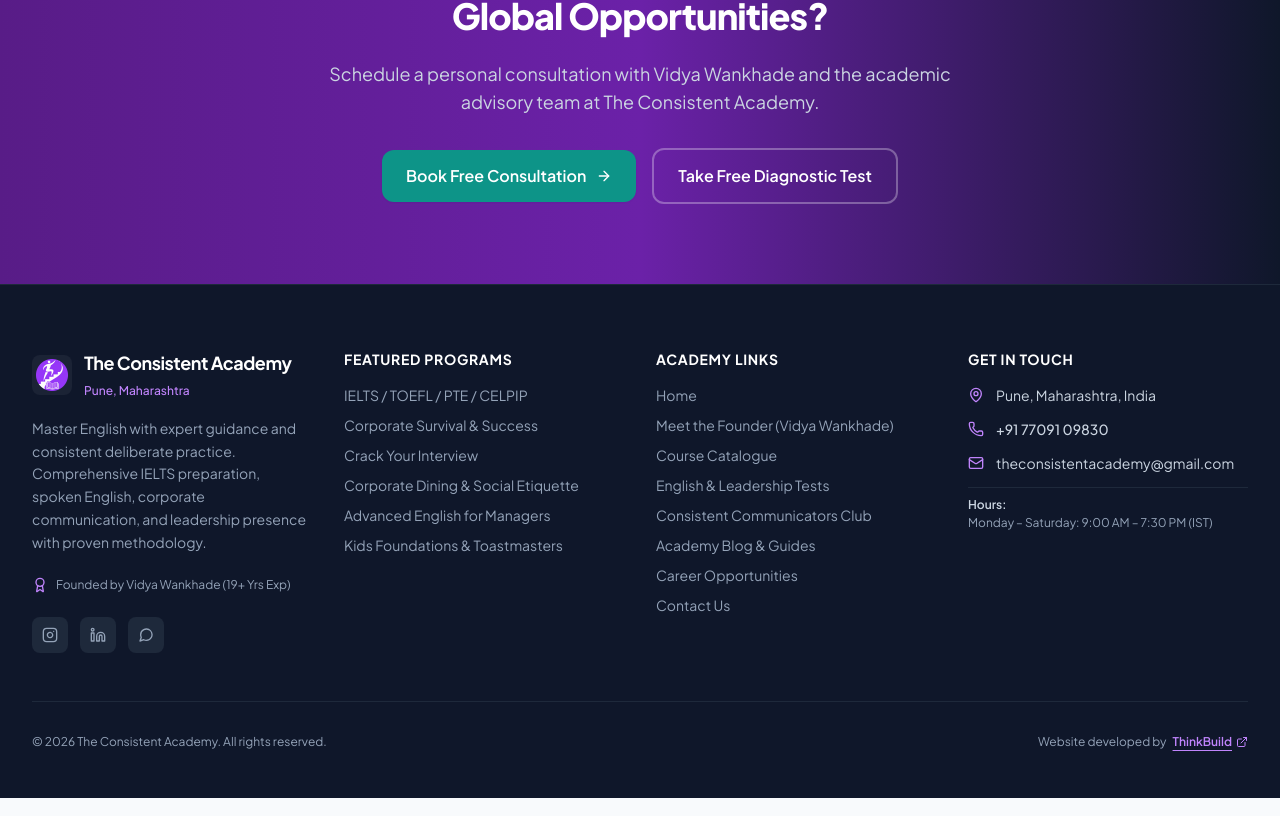
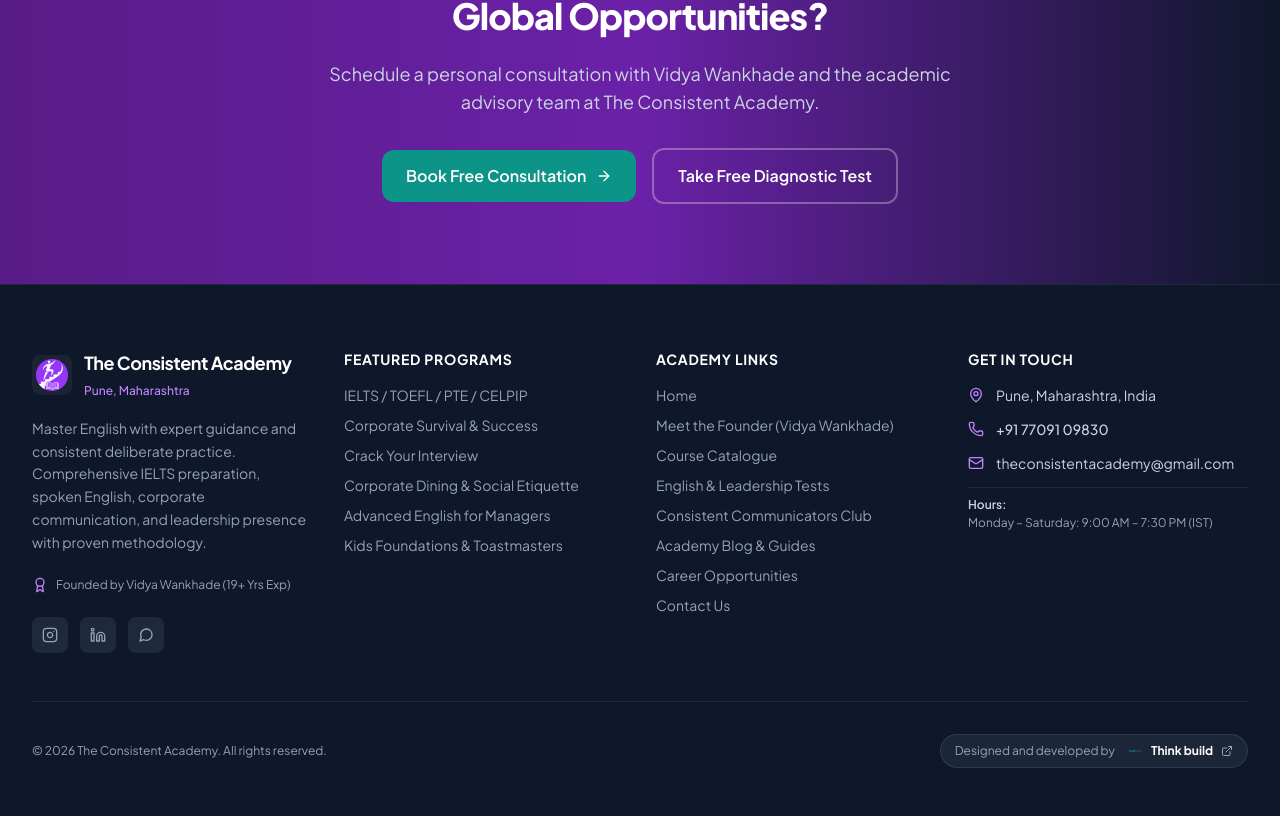
Before and after one commit to gurpreetsingh8936069690-web/thinkbuild-ass1, a React (Vite) app: page / in a window 1280 px wide. Shown: the part 8643-9459 px from the top of the page. Built offline with nearby package versions, Linux system fonts and the light colour scheme.

Commit message:
feat: add Designed and developed by Think build with official ThinkBuild logo

```diff
--- a/src/components/common/Footer.jsx
+++ b/src/components/common/Footer.jsx
@@ -200,25 +200,37 @@
           </div>
         </div>
 
-        {/* Bottom Bar with Mandatory Developer Credit */}
+        {/* Bottom Bar with ThinkBuild Designer & Developer Credit */}
         <div className="pt-8 flex flex-col sm:flex-row items-center justify-between gap-4 text-xs text-slate-400">
           <p>
             © {currentYear} {contactData.academyName}. All rights reserved.
           </p>
 
-          {/* Mandatory ThinkBuild credit */}
-          <div className="flex items-center gap-1.5">
-            <span>Website developed by</span>
+          {/* Designed and Developed by Think build */}
           <a
             href="https://www.thinkbuild.in/"
             target="_blank"
             rel="noopener noreferrer"
-              className="text-brand-400 hover:text-brand-300 font-semibold underline underline-offset-4 inline-flex items-center gap-1 transition-colors"
+            className="group inline-flex items-center gap-2.5 px-3.5 py-1.5 rounded-full bg-slate-800/90 hover:bg-slate-800 border border-slate-700/80 hover:border-brand-500/50 transition-all duration-200 shadow-sm"
+            aria-label="Designed and developed by Think build (opens in a new tab)"
           >
-              <span>ThinkBuild</span>
-              <ExternalLink className="w-3 h-3 inline-block" />
+            <span className="text-slate-400 text-xs font-normal">Designed and developed by</span>
+            <div className="flex items-center gap-1.5">
+              <img
+                src="/assets/academy/thinkbuild-logo.png"
+                alt="Think Build Logo"
+                className="h-5 w-auto object-contain rounded-xs transition-transform duration-200 group-hover:scale-105"
+                onError={(e) => {
+                  e.target.onerror = null;
+                  e.target.style.display = 'none';
+                }}
+              />
+              <span className="font-bold text-white group-hover:text-brand-300 transition-colors">
+                Think build
+              </span>
+              <ExternalLink className="w-3 h-3 text-slate-400 group-hover:text-brand-300 transition-colors ml-0.5" />
+            </div>
           </a>
-          </div>
         </div>
       </div>
     </footer>
```
Also changed, not shown: public/assets/academy/thinkbuild-logo.png (added). Lines whose indentation alone changed are shown as unchanged.
